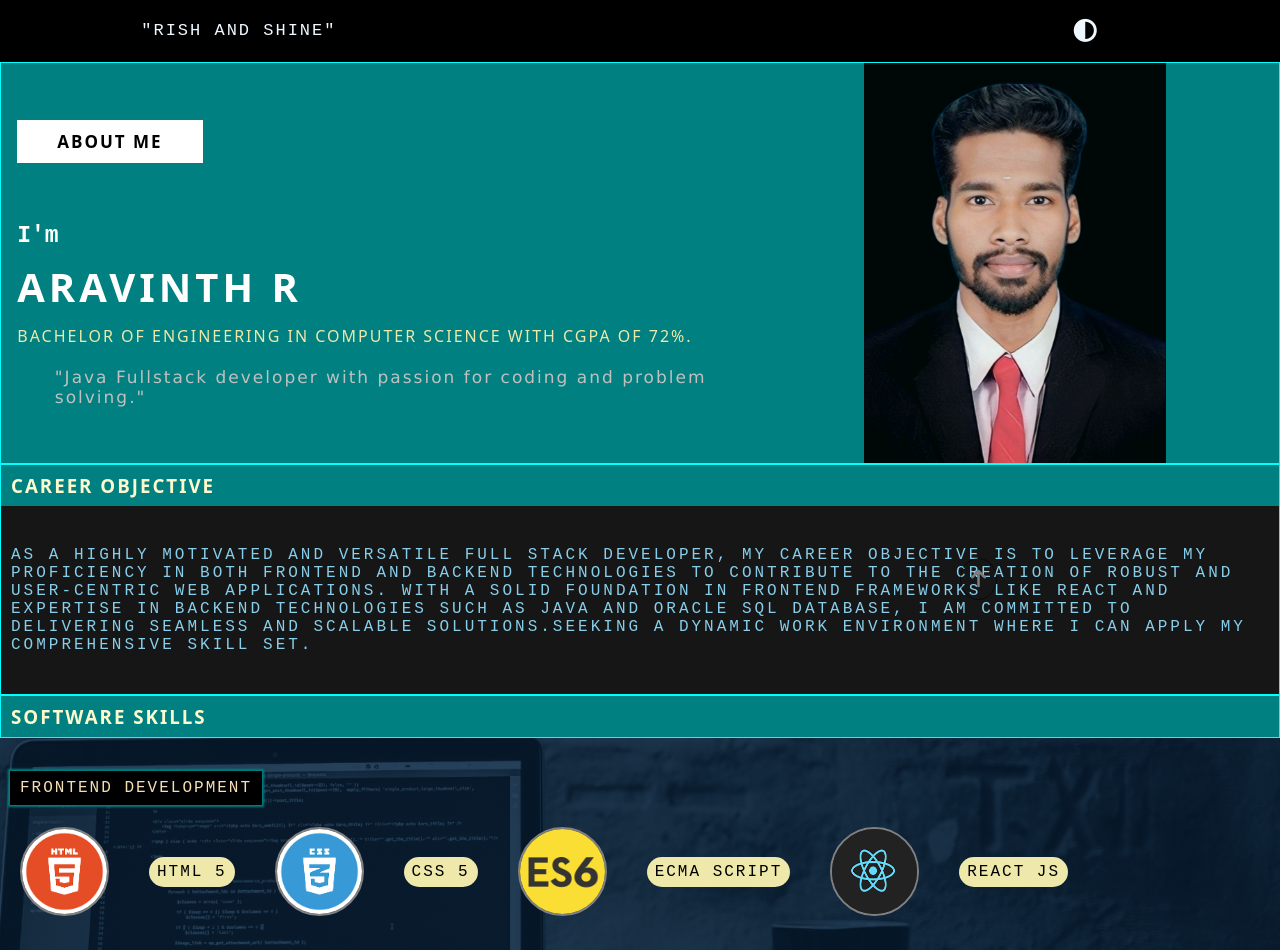
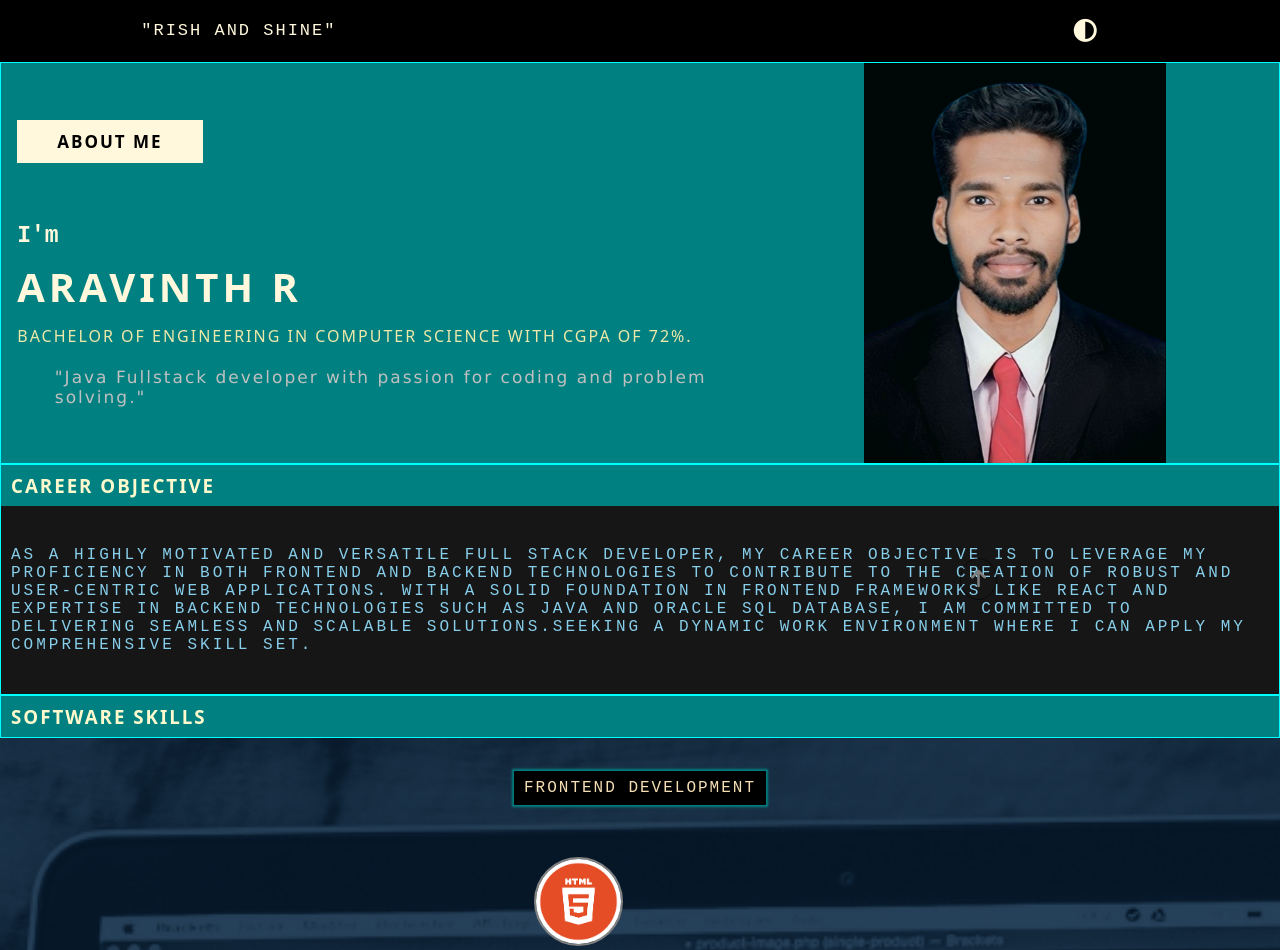
Before and after one commit to aravinth-webdev/portfolio, a React (Create React App) app: page / in a window 1280 px wide. Shown: the part 82-1032 px from the top of the page. Built offline with nearby package versions, Linux system fonts and the light colour scheme.

Commit message:
few chenges

```diff
--- a/src/App.css
+++ b/src/App.css
@@ -21,9 +21,9 @@ header>nav>img{
   border-radius:50%;
 }
 nav>ul>li>i{
-
    padding:10px 50px;
    font-size: 15px;
+   color: skyblue;
    animation-name: navanime;
    animation-duration: 1.5s;
 }
@@ -45,7 +45,7 @@ nav>ul>li>i>a{
 
 }
 nav>ul>li>i>a:hover{
-  color:black;
+  color:aqua;
   transition:0.2s;
   letter-spacing: 3px;
 }
@@ -181,6 +181,7 @@ height:fit-content;
 #skill>.skill-title{
   color: azure;
   padding: 10px 10px;
+  width: fit-content;
 
 }
 #education>h3{
@@ -227,10 +228,11 @@ font-family: 'Courier New', Courier, monospace;
 }
 .images{
   width: fit-content;
-  display: flex;
-  gap: 30px;
+  height: fit-content;
+  /* display: flex; */
+  /* gap: 30px; */
   flex-wrap: wrap;
-  margin: 30px 0px;
+  margin: 30px 10px;
   /* padding: 30px 30px; */
 }
 
@@ -238,8 +240,7 @@ font-family: 'Courier New', Courier, monospace;
   border: 2px solid grey;
   border-radius: 50%;
   opacity: 100%;
-
-  margin: 0px 10px;
+  margin: 30px 10px;
 }
 .images>img:hover{
   transform: scale(0.9);
@@ -247,6 +248,7 @@ font-family: 'Courier New', Courier, monospace;
 }
 .skill-name{
   border: none;
+  display: flex;
   padding: 6px 8px;
   letter-spacing: 2px;
   color:black;
@@ -390,8 +392,8 @@ font-family: 'Courier New', Courier, monospace;
   display: flex;
   font-size: 17px;
   font-family: 'Courier New', Courier, monospace;
-  background-color:black;
-  color: aliceblue;
+  /* background-color:black; */
+  /* color:black; */
   letter-spacing: 2px;
   padding: 10px 10px;
 }
@@ -405,7 +407,7 @@ font-family: 'Courier New', Courier, monospace;
 padding: 10px 40px;
 }
 #darkmode>i:active{
-  color:aqua;
+  transform: scale(0.9);
 }
 #resume{
   margin: 30px 0px;
@@ -430,7 +432,7 @@ padding: 10px 40px;
   width: fit-content;
   padding: 60px 30px;
   letter-spacing: 3px;
-  font-family:'Segoe UI', Tahoma, Geneva, Verdana, sans-serif;
+  font-family: 'Courier New', Courier, monospace;
 }
 .letters>h2>i{
   font-size: 30px;
@@ -438,6 +440,7 @@ padding: 10px 40px;
 }
 .letters>label{
   padding: 7px 0px;
+  color:skyblue;
 }
 .letters>h2>i{
   padding: 0px 0px 0px 10px;
--- a/src/App.js
+++ b/src/App.js
@@ -36,7 +36,6 @@ let Card = Mydata.map((item)=>{
         </div>
 })
 return ( <div>
-    <Nav/>
     {Card}
     </div>
 )}
@@ -48,10 +47,10 @@ let time= new Date().getHours()
 
 // console.log(time)
 
-   function Nav(){
+   function Nav(props){
 
      return(
-       <header>
+       <header style={{backgroundColor:props.style2}}>
         <nav id="head">
         <img src="./logo2.png" width={"6%"} height={"6%"} alt="logo"></img>
         <ul>
@@ -70,7 +69,9 @@ let time= new Date().getHours()
 
 function Main(props){
    const [fax,faxclr] = useState("teal")
-   const [color2,altclr2] = useState("white")
+   const [color2,altclr2] = useState("cornsilk")
+   const[black,blackclr]=useState("black")
+   const[cornsilk,cornsilkclr]=useState("cornsilk")
 
    function valid(x){
       if(x>=5 && x<12){
@@ -90,17 +91,20 @@ function Main(props){
 
     return(
        <div>
-       <div id="darkmode">
+       <Nav style2={fax} />
+       <div id="darkmode" style={{backgroundColor:black,color:cornsilk}}>
        <p>{valid(time)}</p>
        <i class="fa-solid fa-circle-half-stroke" onClick={
          ()=>{
           faxclr(fax==="teal"?"black":"teal")
-          altclr2(color2=="white"?"aqua":"white")
+          altclr2(color2=="cornsilk"?"aqua":"cornsilk")
+          blackclr(black=="black"?"cornsilk":"black")
+          cornsilkclr(cornsilk=="cornsilk"?"black":"cornsilk")
          }
 
       }></i></div>
        <div id="profile" style={{backgroundColor:fax}}>
-       <div id="myname" style={{color:"white"}}>
+       <div id="myname" style={{color:"cornsilk"}}>
         <h3 style={{backgroundColor:color2}}>ABOUT ME</h3>
        <h2>I'm</h2>
        <h1 style={{color:color2}}>{props.fname}</h1>
@@ -137,13 +141,16 @@ function Main(props){
        <div className="images">
        <img src="./html.png" width={"85"} height={"85"} alt="htmlskill"></img>
        <label className="skill-name">HTML 5</label>
+       <br></br>
        <img src="./css.png" width={"85"} height={"85"} alt="cssSkill"></img>
        <label className="skill-name">CSS 5</label>
+       <br></br>
        <img src="./java script.png" width={"85"} height={"85"} alt="cssSkill"></img>
        <label className="skill-name">ECMA SCRIPT</label>
-
+       <br></br>
        <img src="react.png" width={"85"} height={"85"} alt="reactskill"></img>
        <label className="skill-name">REACT JS</label>
+       <br></br>
        </div>
        </div>
 
@@ -153,8 +160,10 @@ function Main(props){
        <div className="images">
        <img src="./oracle.png" width={"90"} height={"85"} alt="oracleskill"></img>
        <label className="skill-name">ORACLE SQL</label>
+       <br></br>
        <img src="./java.png" width={"90"} height={"85"} alt="oracleskill"></img>
        <label className="skill-name">JAVA</label>
+       <br></br>
        </div>
        </div>
        <div className="skill-title">
@@ -307,7 +316,7 @@ function Saythanks(){
    return(
       <div id="thanksmsg">
       <div className="letters">
-      <h2>THANK YOU ! FOR VIEW MY PORTFOLIO<i class="fa-regular fa-handshake"></i></h2>
+      <h2>THANK YOU! FOR VIEW MY PORTFOLIO<i class="fa-regular fa-handshake"></i></h2>
       <label className="letters">Have a good day.......</label>
       </div>
       </div>
```
